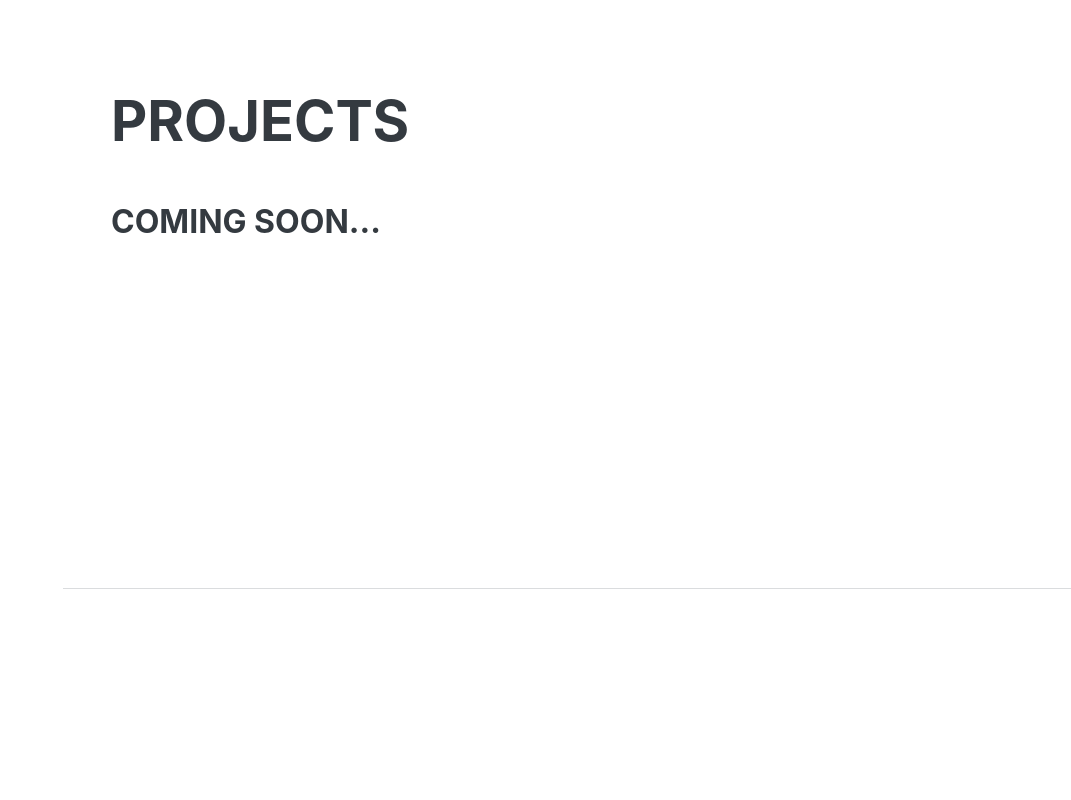
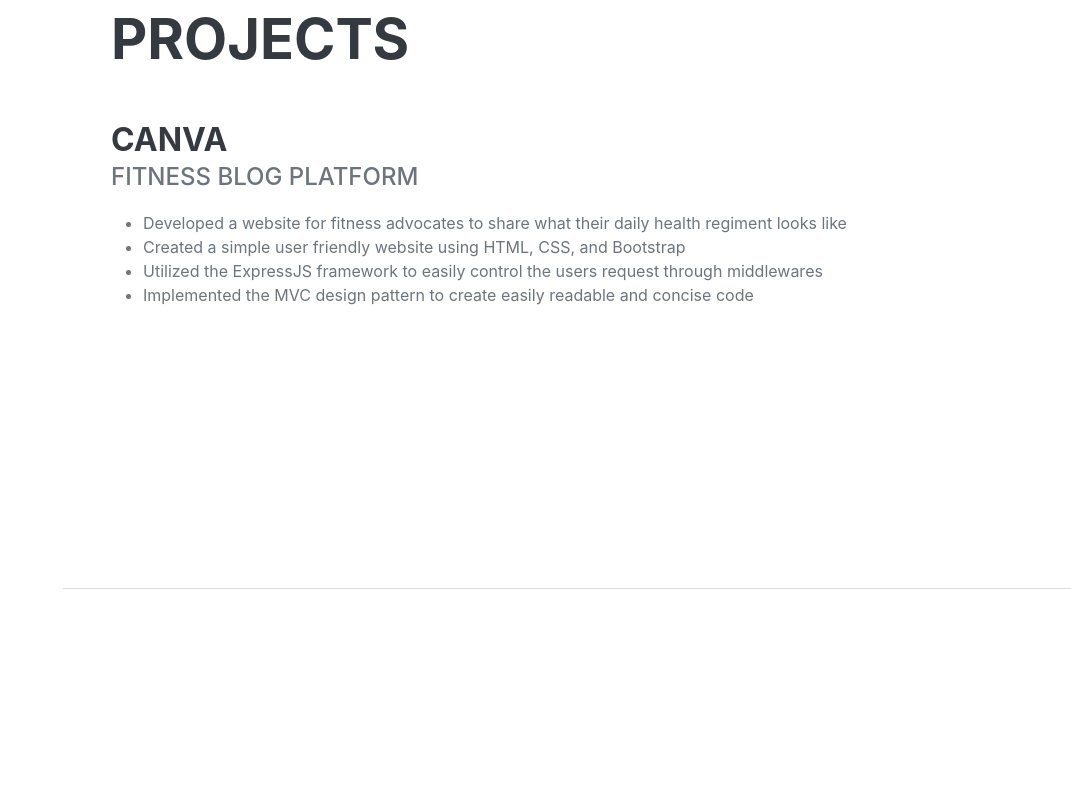
Before and after one commit to YusufDoria/web-portfolio, a plain HTML site: page index.html in a window 1280 px wide. Shown: the part 1920-2720 px from the top of the page, without its empty margins (209-1280 px from the left). Drawn offline with nearby package versions, Linux system fonts and the light colour scheme; a web font is replaced by a local one.

Commit message:
update 01/21/2023

```diff
--- a/index.html
+++ b/index.html
@@ -83,10 +83,14 @@
                     <h2 class="mb-5">projects</h2>
                     <div class="d-flex flex-column flex-md-row justify-content-between mb-5">
                         <div class="flex-grow-1">
-                            <h3 class="mb-0">Coming Soon...</h3>
-                            <!-- <div class="subheading mb-3">Bachelor of Science</div>
-                            <div>Computer Science - Web Development Track</div>
-                            <p>GPA: 3.23</p> -->
+                            <h3 class="mb-0">Canva</h3>
+                            <div class="subheading mb-3">Fitness Blog Platform</div>
+                            <ul>
+                                <li>Developed a website for fitness advocates to share what their daily health regiment looks like</li>
+                                <li>Created a simple user friendly website using HTML, CSS, and Bootstrap</li>
+                                <li>Utilized the ExpressJS framework to easily control the users request through middlewares</li>
+                                <li>Implemented the MVC design pattern to create easily readable and concise code</li>
+                            </ul>
                         </div>
                         <!-- <div class="flex-shrink-0"><span class="text-primary">August 2006 - May 2010</span></div> -->
                     </div>
@@ -110,6 +114,7 @@
                         <li class="list-inline-item"><i class="fab fa-css3-alt"></i></li>
                         <li class="list-inline-item"><i class="fab fa-js-square"></i></li>
                         <li class="list-inline-item"><i class="fab fa-node-js"></i></li>
+                        <li class="list-inline-item"><i class="fab fa-react"></i></li>
                         <li class="list-inline-item"><i class="fab fa-python"></i></li>
                         <li class="list-inline-item"><i class="fab fa-github"></i></li>
                         <li class="list-inline-item"><i class="fab fa-java"></i></li>
```
Also changed, not shown: 1 other file.
